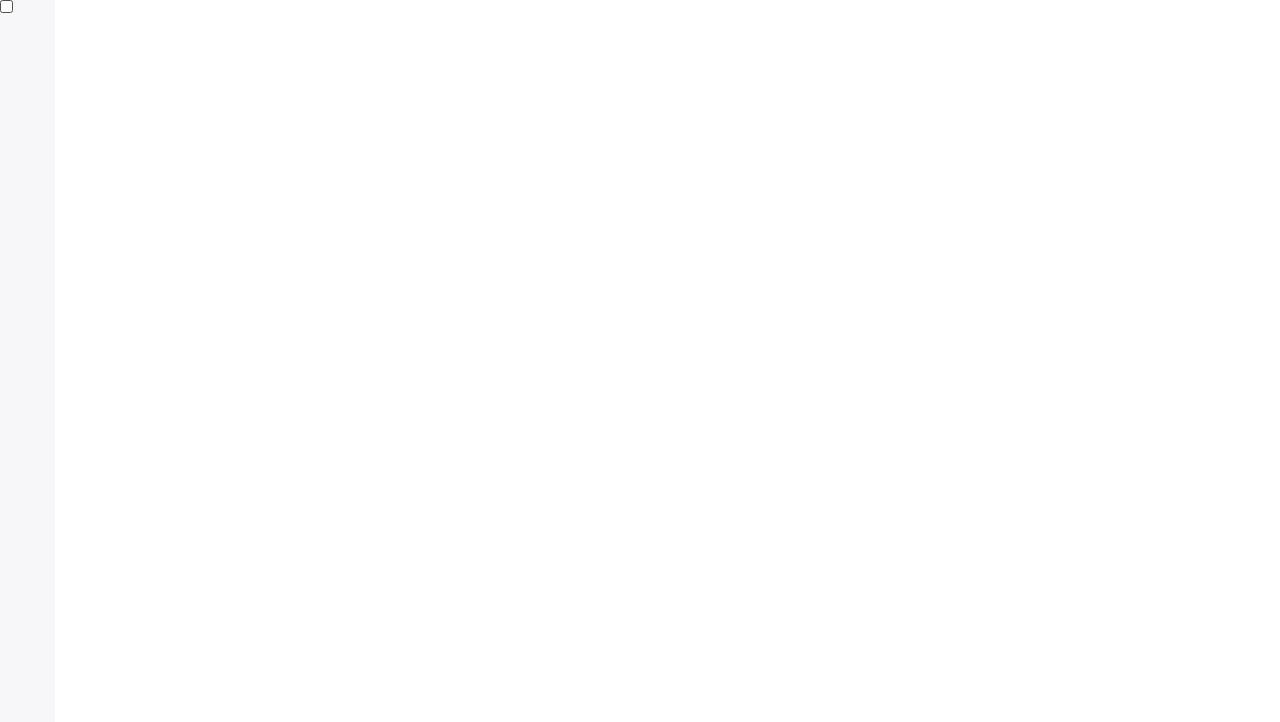
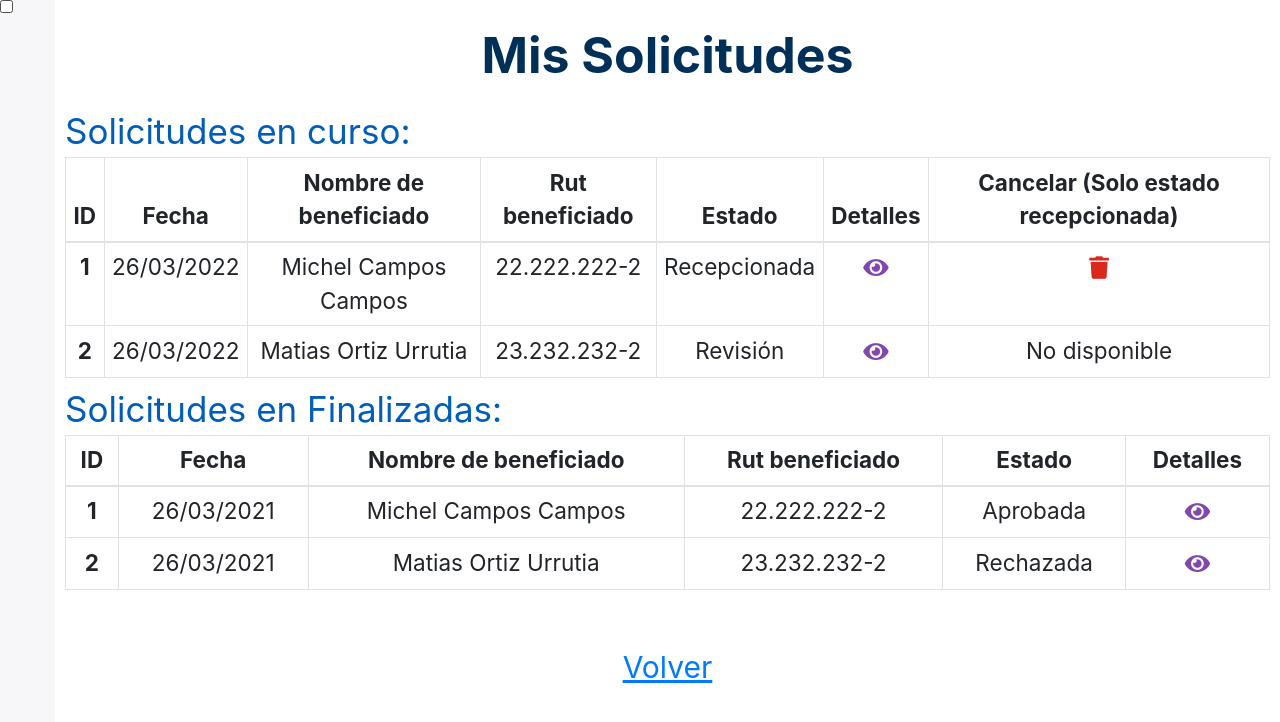
Before and after one commit to MilzCode/fron-bhf, a Next.js app: page /mis-solicitudes in a window 1280 px wide. Shown: the top 722 px of the page. Built offline with nearby package versions, Linux system fonts and the light colour scheme.

Commit message:
fix: se añadio mis solicitudes

```diff
--- a/pages/mis-solicitudes.tsx
+++ /dev/null
@@ -1,12 +0,0 @@
-import React from 'react'
-
-//Funcionario
-const MisSolicitudes = () => {
-    return (
-        <div className="misSolicitudes">
-
-        </div>
-    )
-}
-
-export default MisSolicitudes
--- /dev/null
+++ b/pages/mis-solicitudes/index.tsx
@@ -0,0 +1,112 @@
+import React from "react";
+import Volver from "../../components/other/Volver";
+import Link from "next/link";
+
+//Funcionario
+const MisSolicitudes = () => {
+  return (
+    <div className="misSolicitudes">
+      <h1 className="TITULO">Mis Solicitudes</h1>
+      <h3 className="TITULO2">Solicitudes en curso:</h3>
+      <div className="TABLERESPONSIVE">
+        <table className="table table-bordered">
+          <thead>
+            <tr>
+              <th scope="col">ID</th>
+              <th scope="col">Fecha</th>
+              <th scope="col">Nombre de beneficiado</th>
+              <th scope="col">Rut beneficiado</th>
+              <th scope="col">Estado</th>
+              <th scope="col">Detalles</th>
+              <th scope="col">Cancelar (Solo estado recepcionada)</th>
+            </tr>
+          </thead>
+          <tbody>
+            <tr>
+              <th scope="row">1</th>
+              <td>26/03/2022</td>
+              <td>Michel Campos Campos</td>
+              <td>22.222.222-2</td>
+              <td>Recepcionada</td>
+              <td>
+                <button className="BUTTONSTYLENONE">
+                  <Link passHref href="/mis-solicitudes/555">
+                    <i className="fas fa-eye colorPurple" />
+                  </Link>
+                </button>
+              </td>
+              <td>
+                <button className="BUTTONSTYLENONE">
+                  <i className="fas fa-trash colorRed"></i>
+                </button>
+              </td>
+            </tr>
+            <tr>
+              <th scope="row">2</th>
+              <td>26/03/2022</td>
+              <td>Matias Ortiz Urrutia</td>
+              <td>23.232.232-2</td>
+              <td>Revisión</td>
+              <td>
+                <button className="BUTTONSTYLENONE">
+                  <Link passHref href="/mis-solicitudes/555">
+                    <i className="fas fa-eye colorPurple" />
+                  </Link>
+                </button>
+              </td>
+              <td>No disponible</td>
+            </tr>
+          </tbody>
+        </table>
+      </div>
+      <h3 className="TITULO2">Solicitudes en Finalizadas:</h3>
+      <div className="TABLERESPONSIVE">
+        <table className="table table-bordered">
+          <thead>
+            <tr>
+              <th scope="col">ID</th>
+              <th scope="col">Fecha</th>
+              <th scope="col">Nombre de beneficiado</th>
+              <th scope="col">Rut beneficiado</th>
+              <th scope="col">Estado</th>
+              <th scope="col">Detalles</th>
+            </tr>
+          </thead>
+          <tbody>
+            <tr>
+              <th scope="row">1</th>
+              <td>26/03/2021</td>
+              <td>Michel Campos Campos</td>
+              <td>22.222.222-2</td>
+              <td>Aprobada</td>
+              <td>
+                <button className="BUTTONSTYLENONE">
+                  <Link passHref href="/mis-solicitudes/555">
+                    <i className="fas fa-eye colorPurple" />
+                  </Link>
+                </button>
+              </td>
+            </tr>
+            <tr>
+              <th scope="row">2</th>
+              <td>26/03/2021</td>
+              <td>Matias Ortiz Urrutia</td>
+              <td>23.232.232-2</td>
+              <td>Rechazada</td>
+              <td>
+                <button className="BUTTONSTYLENONE">
+                  <Link passHref href="/mis-solicitudes/555">
+                    <i className="fas fa-eye colorPurple" />
+                  </Link>
+                </button>
+              </td>
+            </tr>
+          </tbody>
+        </table>
+      </div>
+      <Volver />
+    </div>
+  );
+};
+
+export default MisSolicitudes;
--- a/styles/layout/SideNavBHF.scss
+++ b/styles/layout/SideNavBHF.scss
@@ -1,6 +1,8 @@
 .sideNavBHF {
+  position: fixed;
+  top: 0 !important;
+  left: 0 !important;
   width: auto;
-  position: fixed;
   z-index: 100;
   -ms-overflow-style: none; /* IE and Edge */
   scrollbar-width: none; /* Firefox */
--- a/styles/variables.scss
+++ b/styles/variables.scss
@@ -68,6 +68,12 @@ $widthSideBar: 55px;
   font-weight: bold;
   color: $Pantone_540_C;
   text-align: center;
+  margin: 0.5em auto;
+}
+.TITULO2 {
+  font-size: sizeResponsive(0.7);
+  color: $Pantone_300_C;
+  font-weight: normal;
 }
 .INPUT {
   border-radius: 0.5rem !important;
@@ -133,3 +139,30 @@ $widthSideBar: 55px;
   justify-content: space-evenly;
   flex-wrap: wrap;
 }
+
+.BUTTONSTYLENONE {
+  background-color: transparent;
+  border: none !important;
+  outline: none !important;
+}
+
+.colorRed {
+  color: $Pantone_485_C;
+}
+.colorBLue {
+  color: $Pantone_300_C;
+}
+.colorPurple {
+  color: $Pantone_2587_C;
+}
+.TABLERESPONSIVE {
+  font-size: sizeResponsive(0.45);
+  text-align: center;
+  max-width: 100% !important;
+  overflow: auto;
+}
+.TABLERESPONSIVE2 {
+  font-size: sizeResponsive(0.45);
+  max-width: 100% !important;
+  overflow: auto;
+}
```
Also changed, not shown: pages/mi-solicitud.tsx (deleted, +0 -12 lines), pages/mis-solicitudes/[solicitud].tsx (added, +41 -0 lines), styles/configs.scss (line endings or trailing spaces).
